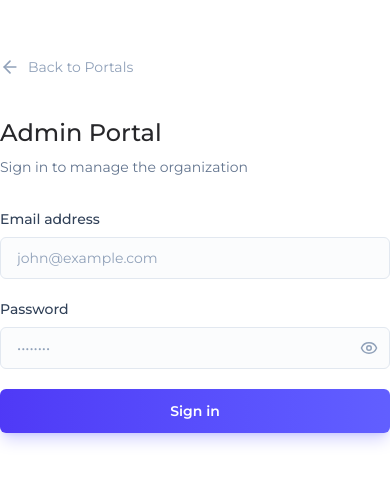
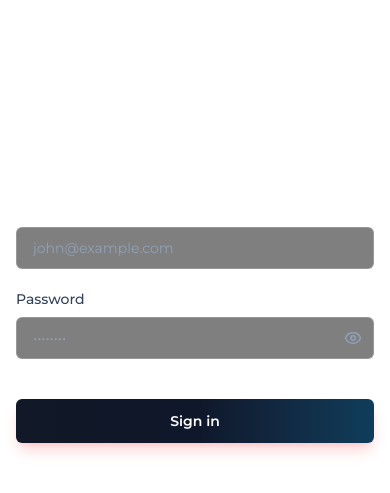
Before and after one commit to KAMRAN16-byte/employee-management-system-Fullstack, a React (Vite) app in the folder client/: page /login/admin in a window 390 px wide. Shown: the part 177-670 px from the top of the page. Built offline with nearby package versions, Linux system fonts and the light colour scheme.

Commit message:
Login UI Updated.

```diff
--- a/client/src/assets/components/LoginForm.jsx
+++ b/client/src/assets/components/LoginForm.jsx
@@ -18,15 +18,15 @@ const LoginForm = ({role,title,subtitle}) => {
   return (
     <div className='min-h-screen flex flex-col md:flex-row'>
       <Logintemplate />
-        <div className='flex-1 flex items-center justify-center'>
+        <div className='flex-1 flex items-center justify-center z-50 backdrop-blur-sm px-4'>
             <div className="w-full max-w-md animate-fade-in">
-                <Link to='/login' className={'group inline-flex items-center gap-2 text-slate-400 hover:text-slate-700 text-sm mb-10 transition-colors'}>
+                <Link to='/login' className={'group inline-flex items-center gap-2 text-white/80 md:text-slate-400 hover:text-slate-700 text-sm mb-10 transition-colors'}>
                     <ArrowLeftIcon className={"transition-transform group-hover:-translate-x-1"} size={20} /> Back to Portals
                 </Link>
 
                 <div className={'mb-8'}>
-                    <h1 className={'text-2xl sm:text-3xl font-medium text-zinc-800'}>{title}</h1>
-                    <p className={'text-slate-500  text-sm sm:text-base mt-2'}>{subtitle}</p>
+                    <h1 className={'text-2xl sm:text-3xl font-medium text-white/80 md:text-zinc-800'}>{title}</h1>
+                    <p className={'text-white/80 md:text-slate-500  text-sm sm:text-base mt-2'}>{subtitle}</p>
                 </div>
 
                 {error && (
@@ -37,20 +37,20 @@ const LoginForm = ({role,title,subtitle}) => {
                 )}
                 <form className={'space-y-5'} onSubmit={handleSubmit}>
                     <div>
-                        <label className={'block text-sm font-medium text-slate-700 mb-2'}>Email address</label>
-                        <input type = 'email' value={email} onChange={(e) =>  setEmail(e.target.value)} required placeholder={'john@example.com'}/>
+                        <label className={'block text-sm font-medium text-white/80 md:text-slate-700 mb-2'}>Email address</label>
+                        <input type = 'email' value={email} onChange={(e) =>  setEmail(e.target.value)} required placeholder={'john@example.com'} className={'bg-black/50 md:bg-white backdrop-blur-2xl text-white/80 md:text-black md:border-black/40 border-white/20 '}/>
                     </div>
                     <div>
                         <label className={'block text-sm font-medium text-slate-700 mb-2'}>Password</label>
                         <div className={'relative'}>
-                            <input type = {showPassword ? 'text' : 'password'} placeholder={'••••••••'} value={password} onChange={ (e) => setPassword(e.target.value)} required={true} className={'pr-11'}/>
+                            <input type = {showPassword ? 'text' : 'password'} placeholder={'••••••••'} value={password} onChange={ (e) => setPassword(e.target.value)} required={true} className={'pr-11 bg-black/50 md:bg-white backdrop-blur-2xl text-white/80 md:text-black md:border-black/40 border-white/20'}/>
                             <button type={"button"} className={'absolute top-1/2 right-3 -translate-y-1/2 text-slate-400 hover:text-slate-600 hover:scale-110 transition-all '} onClick={toggleShowPassword}>
                                 {showPassword ?  <EyeOffIcon size={18}/> : <EyeIcon size={18}/>}
                             </button>
                         </div>
 
                     </div>
-                    <button type={'submit'} disabled={loading} className={'w-full py-3 bg-linear-to-r from-indigo-600 to-indigo-500 text-white rounded-md text-sm font-semibold hover:from-indigo-700 hover:to-indigo-600 disabled:opacity-50 transition-all duration-200 shadow-lg shadow-indigo-500/25 active:scale-[.98] flex items-center justify-center'}>
+                    <button type={'submit'} disabled={loading} className={'w-full py-3 mt-10 bg-linear-to-r from-[#111827] via-[#0f172a] to-[#0f3d5b] text-white rounded-md text-sm font-semibold hover:from-[#111827] hover:via-[#0f3d5b] hover:to-[#ff6b3d] disabled:opacity-50 transition-all duration-1000 shadow-lg shadow-red-500/20 md:shadow-none active:scale-[.95] flex items-center justify-center'}>
                         {loading && <Loader2Icon size={20} className={"animate-spin h-4 w-4 mr-2"}/> }
                         Sign in
                     </button>
```
